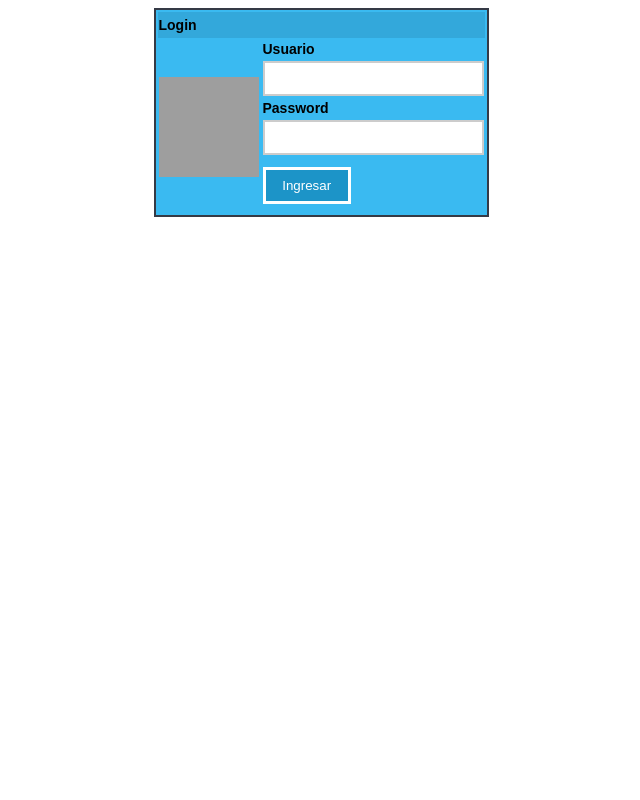
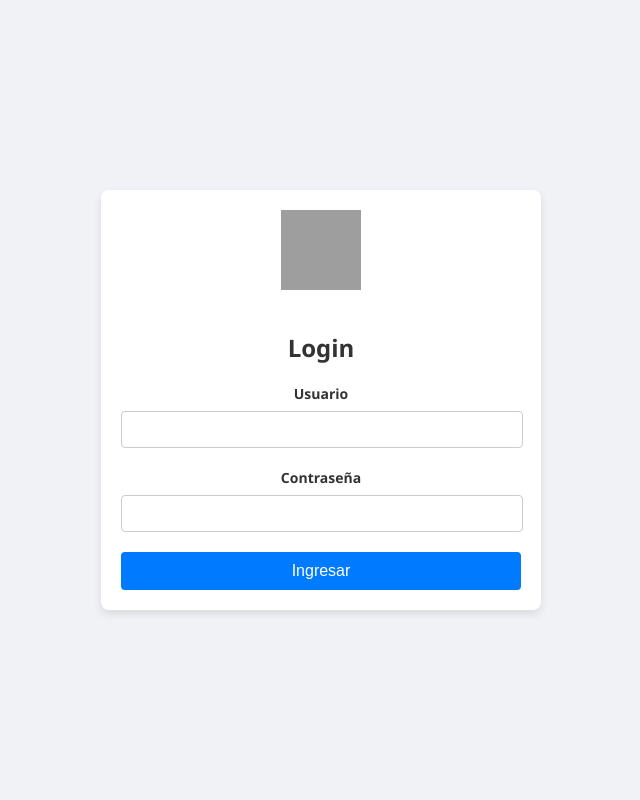
Before and after one commit to AlejandroCisnerosVillegas/Practica_06, a PHP site: page / in a window 1280 px wide. Shown: the whole page, without its empty margins (319-959 px from the left). Run offline with PHP 8.4, Linux system fonts and the light colour scheme; grey boxes are pictures that could not be loaded.

Commit message:
Add files via upload

```diff
--- a/index.html
+++ b/index.html
@@ -1,63 +1,81 @@
-<html>
+<!DOCTYPE html>
+<html lang="es">
     <head>
-        <link rel="shortcut icon" href="../../assets/img/Favicon-img.png">
-		<title>Practica 06</title>
-
+        <meta charset="UTF-8">
+        <title>Sistema de Autenticación de Usuarios</title>
+        <link href="../../assets/img/logo.png" rel="icon">
+        <link href="../../assets/img/logo-grande.png" rel="apple-touch-icon">
         <style>
-
-            table
-            {
-            border: 2px solid #353A46;
-            background-color: #3ABAF1;
+            body {
+                font-family: 'Segoe UI', Tahoma, Geneva, Verdana, sans-serif;
+                background-color: #f0f2f5;
+                display: flex;
+                justify-content: center;
+                align-items: center;
+                height: 100vh;
+                margin: 0;
             }
-
-            input[type=text], input[type=password]
-            {
+            .login-container {
+                background-color: #ffffff;
+                padding: 20px;
+                border-radius: 8px;
+                box-shadow: 0 4px 8px rgba(0, 0, 0, 0.1);
                 width: 100%;
-            padding: 8px 20px;
-            border: 2px solid #ccc;
-            box-sizing: border-box;
+                max-width: 400px;
+                text-align: center;
             }
-
-            img
-            {
-            width: 100px;
-            height: 100px;
+            .login-container img {
+                width: 80px;
+                height: 80px;
+                margin-bottom: 20px;
             }
-
-            label
-            {
+            .login-container h1 {
+                font-size: 24px;
+                margin-bottom: 20px;
+                color: #333333;
+            }
+            .login-container label {
                 font-size: 14px;
                 font-weight: bold;
-            font-family: arial;
+                color: #333333;
+                display: block;
+                margin-bottom: 8px;
             }
-
-            input[type=submit]
-            {
-            background-color: #1C94C8;
-            color:white;
-            padding: 8px 10px;
-            margin: 8px 0px;
-            border: solid;
+            .login-container input[type="text"],
+            .login-container input[type="password"] {
+                width: calc(100% - 20px);
+                padding: 10px;
+                margin-bottom: 20px;
+                border: 1px solid #ccc;
+                border-radius: 4px;
+            }
+            .login-container input[type="submit"] {
+                background-color: #007bff;
+                color: white;
+                padding: 10px 15px;
+                border: none;
+                border-radius: 4px;
                 cursor: pointer;
-            width: 40%;
+                font-size: 16px;
+                width: 100%;
+                transition: background-color 0.3s ease;
+            }
+            .login-container input[type="submit"]:hover {
+                background-color: #0056b3;
             }
         </style>
     </head>
-    <center>
+    <body>
+        <div class="login-container">
+            <img src="candado.png" alt="Candado">
+            <h1>Login</h1>
             <form method="post" action="login.php">
-            <table>
-                <tr><td colspan="2" style="background-color:#33A8DB; padding-bottom:5px; padding-top:5px;">
-                <label>Login</label></td>
-                </tr>
-                <tr><td align="center" rowspan="5"><img src="candado.png"/></td>
-                <td><label>Usuario</label></td>
-                </tr>
-                <tr><td><input type="text" name="txtusuario"/></td></tr>
-                <tr><td><label>Password</label></td></tr>
-                <tr><td><input type="password" name="txtpassword" /> </td></tr>
-                <tr><td><input type="submit" value="Ingresar" /> </td></tr>
-            </table>
+                <label for="txtusuario">Usuario</label>
+                <input type="text" id="txtusuario" name="txtusuario" required>
+                <label for="txtpassword">Contraseña</label>
+                <input type="password" id="txtpassword" name="txtpassword" required>
+                <input type="submit" value="Ingresar">
             </form>
-    </center>
+        </div>
+    </body>
 </html>
```
Also changed, not shown: login.php (+4 -9 lines). Lines whose indentation alone changed are shown as unchanged.
